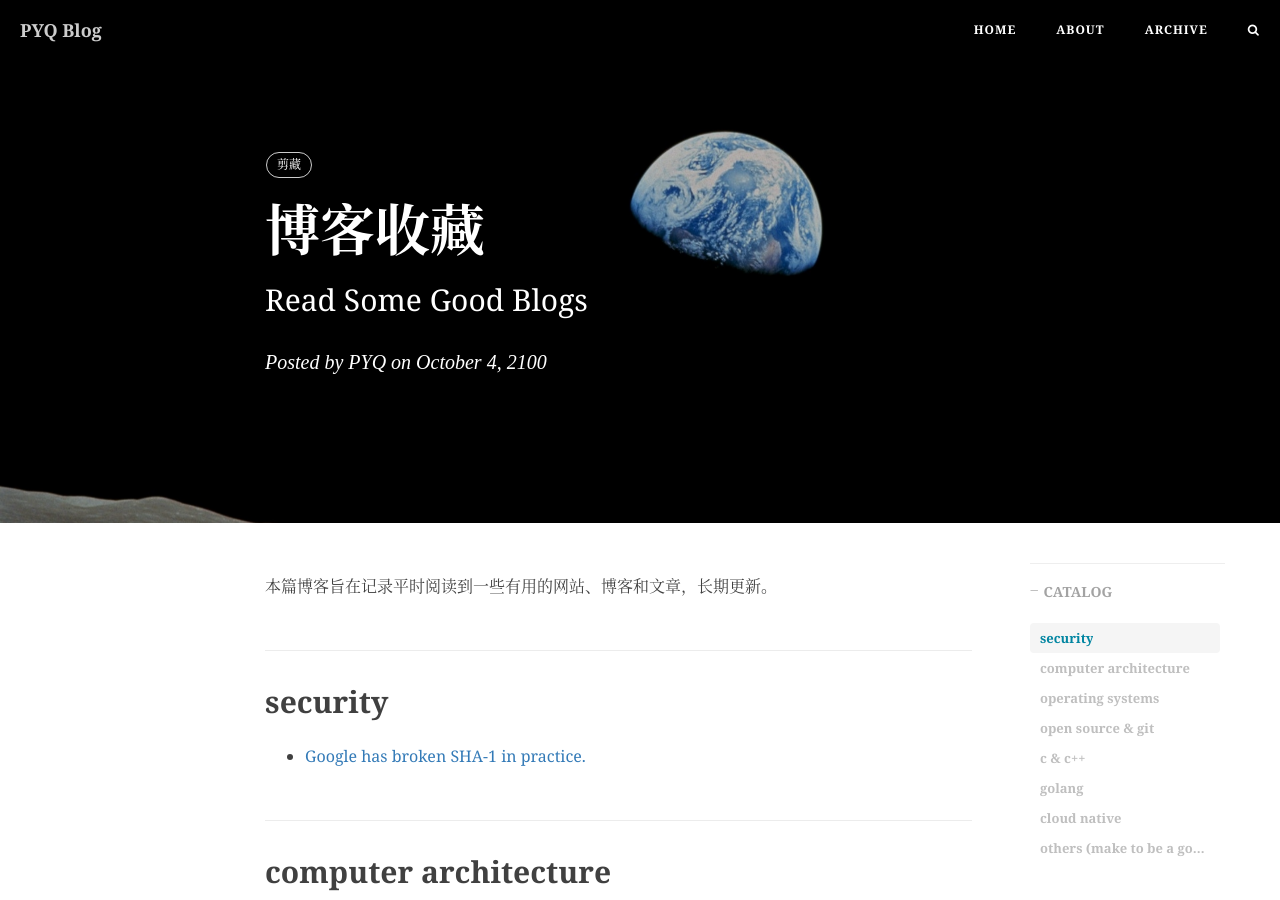
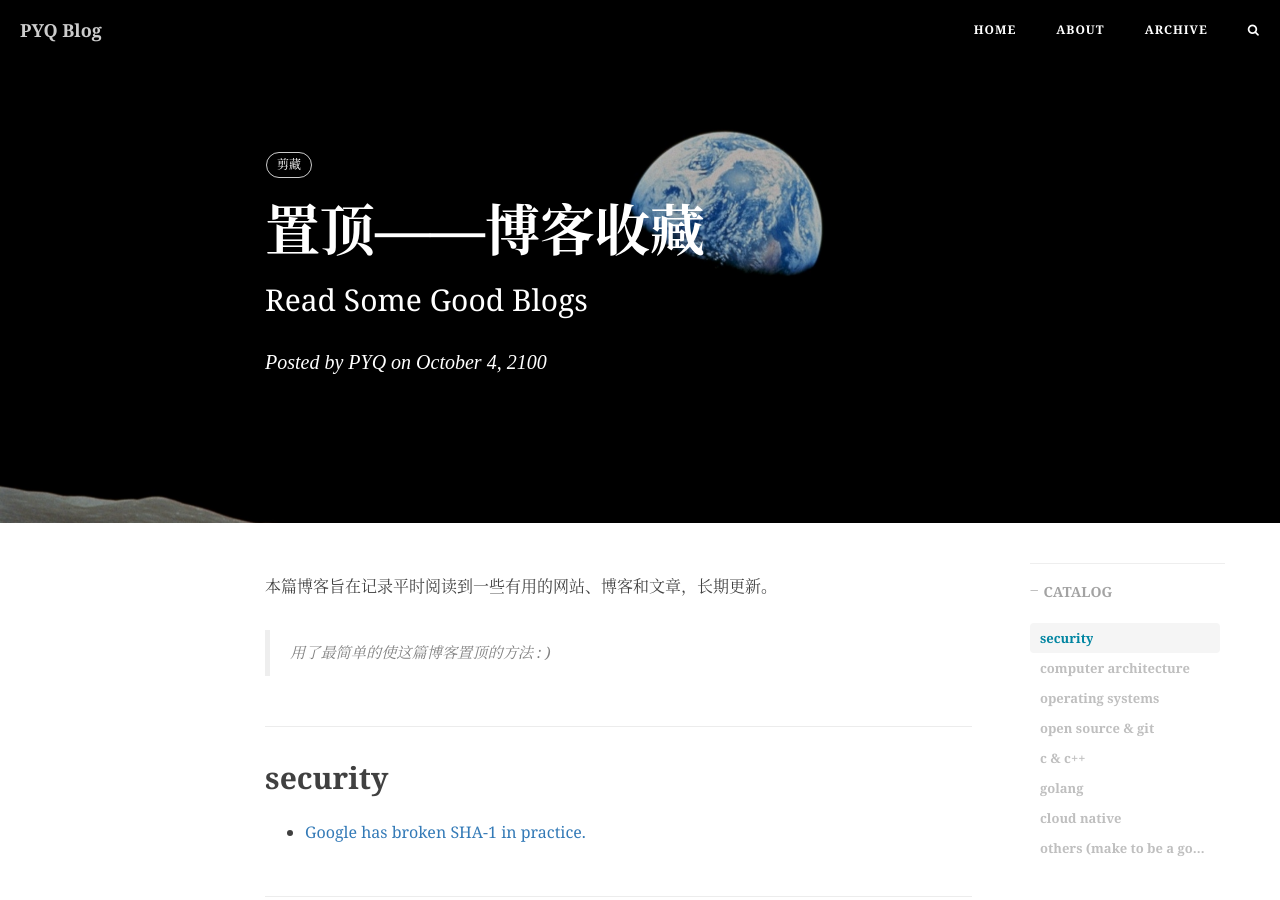
Before and after one commit to peng-yq/peng-yq.github.io, a Jekyll site: the page built from _posts/2100-10-04-good-blog-collection.md, in a window 1280 px wide and 900 px high. Built offline with Jekyll 4.4.1, drawn with Linux system fonts in a browser that asks for light colours; nearby versions of some CDN libraries; formulas are drawn with MathJax 3; comment, search, counter and statistics services are not loaded.

Commit message:
docs: update 2100-10-04-good-blog-collection.md

```diff
--- a/_posts/2100-10-04-good-blog-collection.md
+++ b/_posts/2100-10-04-good-blog-collection.md
@@ -1,6 +1,6 @@
 ---
 layout: post
-title: "博客收藏"
+title: "置顶——博客收藏"
 subtitle: "Read Some Good Blogs"
 author: "PYQ"
 header-mask: 0.3
@@ -10,6 +10,9 @@ tags:
   - 剪藏
 ---
 本篇博客旨在记录平时阅读到一些有用的网站、博客和文章，长期更新。
+
+> 用了最简单的使这篇博客置顶的方法 : )
+
 ## security
 - [Google has broken SHA-1 in practice.](https://shattered.io/)
 
```
